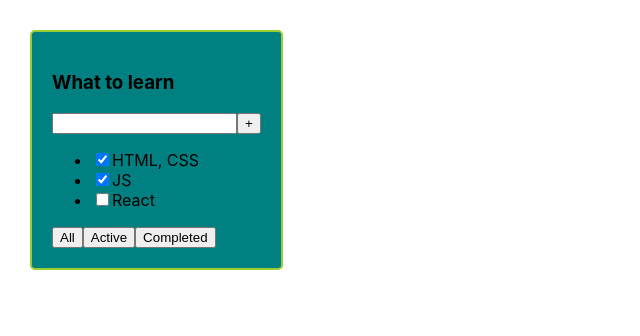
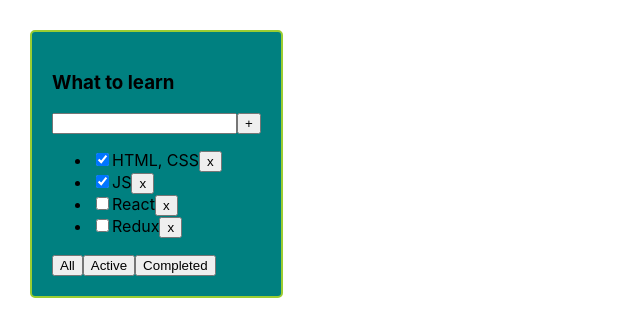
Before and after one commit to springevidence/it-kamasutra, a React (Create React App) app: page / in a window 1280 px wide. Shown: the top 336 px of the page, without its empty margins (0-640 px from the left). Built offline with nearby package versions, Linux system fonts and the light colour scheme.

Commit message:
used useState hook

```diff
--- a/src/App.tsx
+++ b/src/App.tsx
@@ -1,18 +1,51 @@
 import React from 'react';
 import './App.css';
 import TodoList, {taskType} from "./TodoList";
+import {useState} from "react";
 
+export type FilterValuesType = "all" | "active" | "completed"
 function App() {
-    const tasks: taskType[] = [
-        {id: 1, title: "HTML, CSS", isDone: true},
-        {id: 2, title: "JS", isDone: true},
-        {id: 3, title: "React", isDone: false},
-    ]
+    const title: string = "What to learn"
+
+    const [tasks, setTasks, ] = useState<taskType[]>(
+        [{id: 1, title: "HTML, CSS", isDone: true},
+            {id: 2, title: "JS", isDone: true},
+            {id: 3, title: "React", isDone: false},
+            {id: 4, title: "Redux", isDone: false},
+        ])
+    // const tasks = result[0]
+    // const setTasks = result[1]
+    const [filter, setFilter] = useState<FilterValuesType>("all")
+
+    const changeFilter = (filter: FilterValuesType) => {
+        setFilter(filter)
+    }
+    const removeTask = (taskId: number) => {
+        const updatedTasks = tasks.filter((task) => task.id !== taskId)
+        setTasks(updatedTasks)
+    }
+
+    const getFilteredTasks = (tasks: Array<taskType>, filter: FilterValuesType): Array<taskType> =>
+    {
+        switch (filter) {
+            case "active":
+                return tasks.filter(t => !t.isDone)
+            case "completed":
+                return tasks.filter(t => t.isDone)
+            default:
+                return tasks
+        }
+    }
+    const filteredTasks: Array<taskType> = getFilteredTasks(tasks, filter)
+
     return (
         <div className="App">
             <TodoList
-                tasks={tasks}
-                title="What to learn"/>
+                tasks={filteredTasks}
+                title={title}
+                removeTask={removeTask}
+                changeFilter={changeFilter}
+            />
         </div>
     );
 }
--- a/src/TodoList.tsx
+++ b/src/TodoList.tsx
@@ -1,40 +1,41 @@
-import React from 'react';
+import React, {FC} from 'react';
+import {FilterValuesType} from "./App";
 
 type TodoListPropsType = {
     title: string,
-    tasks: Array<taskType> //taskType[]
+    tasks: taskType[]
+    removeTask: (taskId: number) => void
+    changeFilter: (filter: FilterValuesType) => void
 }
 export type taskType = {
-    id: number,
-    title: string,
+    id: number
+    title: string
     isDone: boolean
 }
-const TodoList = (props: TodoListPropsType) => {
+const TodoList: FC<TodoListPropsType> = ({tasks, title, removeTask, changeFilter}) => {
+    const taskJSX: Array<JSX.Element> = tasks.map((task) => {
+        return (
+            <li key={task.id}>
+                <input type="checkbox" checked={task.isDone}/>
+                <span>{task.title}</span>
+                <button onClick={() => removeTask(task.id)}>x</button>
+            </li>
+        )
+    })
     return (
-        <div className= "todolist">
-            <h3>{props.title}</h3>
+        <div className="todolist">
+            <h3>{title}</h3>
             <div>
                 <input/>
                 <button>+</button>
             </div>
             <ul>
-                <li>
-                    <input type="checkbox" checked={props.tasks[0].isDone}/>
-                    <span>{props.tasks[0].title}</span>
-                </li>
-                <li>
-                    <input type="checkbox" checked={props.tasks[1].isDone}/>
-                    <span>{props.tasks[1].title}</span>
-                </li>
-                <li>
-                    <input type="checkbox" checked={props.tasks[2].isDone}/>
-                    <span>{props.tasks[2].title}</span>
-                </li>
+                {taskJSX}
             </ul>
             <div>
-                <button>All</button>
-                <button>Active</button>
-                <button>Completed</button>
+                <button onClick={() => changeFilter('all')}>All</button>
+                <button onClick={() => changeFilter('active')}>Active</button>
+                <button onClick={() => changeFilter('completed')}>Completed</button>
             </div>
         </div>
     );
```
